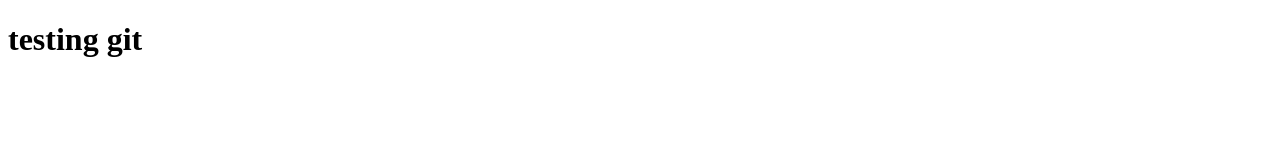
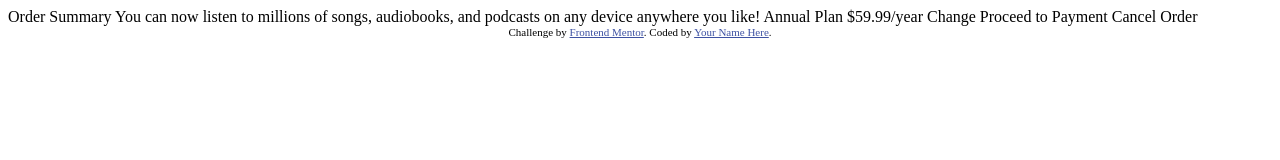
Before and after one commit to Razz67/Responsive-Order-Summary-Card, a plain HTML site: page index.html in a window 1280 px wide. Drawn offline with Linux system fonts and the light colour scheme.

Commit message:
Add content

```diff
--- a/index.html
+++ b/index.html
@@ -1,13 +1,37 @@
 <!DOCTYPE html>
 <html lang="en">
 <head>
-    <meta charset="UTF-8">
-    <meta http-equiv="X-UA-Compatible" content="IE=edge">
-    <meta name="viewport" content="width=device-width, initial-scale=1.0">
-    <title>Document</title>
+  <meta charset="UTF-8">
+  <meta name="viewport" content="width=device-width, initial-scale=1.0"> <!-- displays site properly based on user's device -->
+
+  <link rel="icon" type="image/png" sizes="32x32" href="./images/favicon-32x32.png">
+
+  <title>Frontend Mentor | Order summary card</title>
+
+  <!-- Feel free to remove these styles or customise in your own stylesheet 👍 -->
+  <style>
+    .attribution { font-size: 11px; text-align: center; }
+    .attribution a { color: hsl(228, 45%, 44%); }
+  </style>
 </head>
 <body>
-    <h1>testing git</h1>
 
+  Order Summary
+
+  You can now listen to millions of songs, audiobooks, and podcasts on any
+  device anywhere you like!
+
+  Annual Plan
+  $59.99/year
+
+  Change
+
+  Proceed to Payment
+  Cancel Order
+
+  <div class="attribution">
+    Challenge by <a href="https://www.frontendmentor.io?ref=challenge" target="_blank">Frontend Mentor</a>.
+    Coded by <a href="#">Your Name Here</a>.
+  </div>
 </body>
 </html>
```
